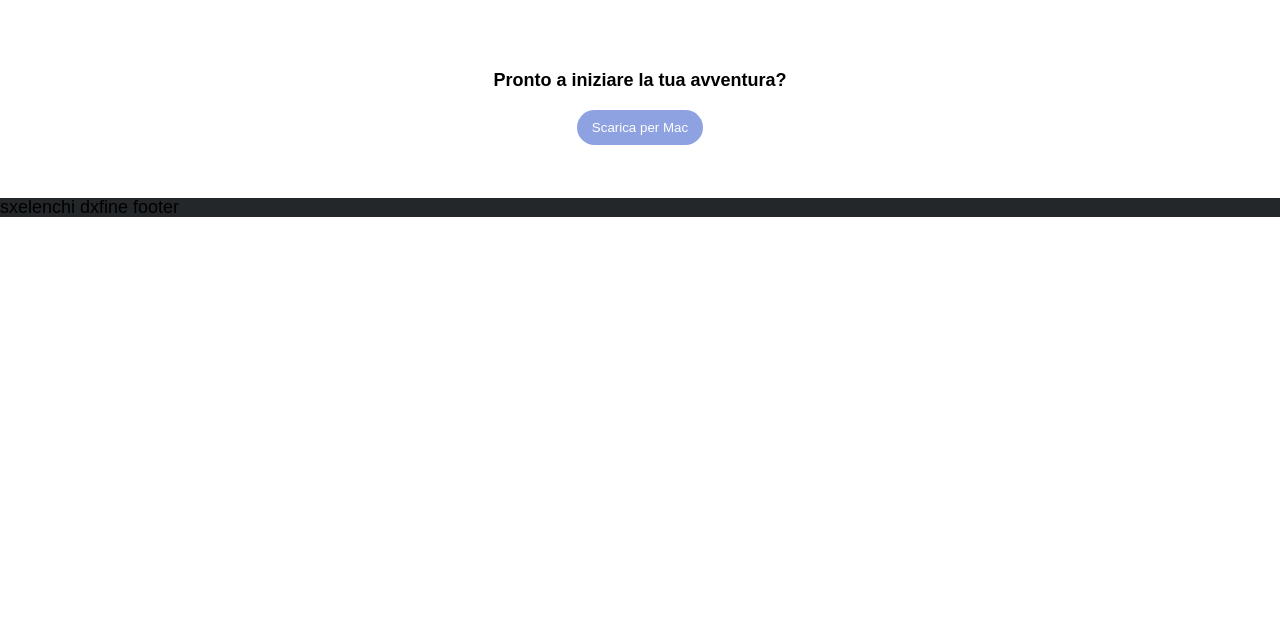
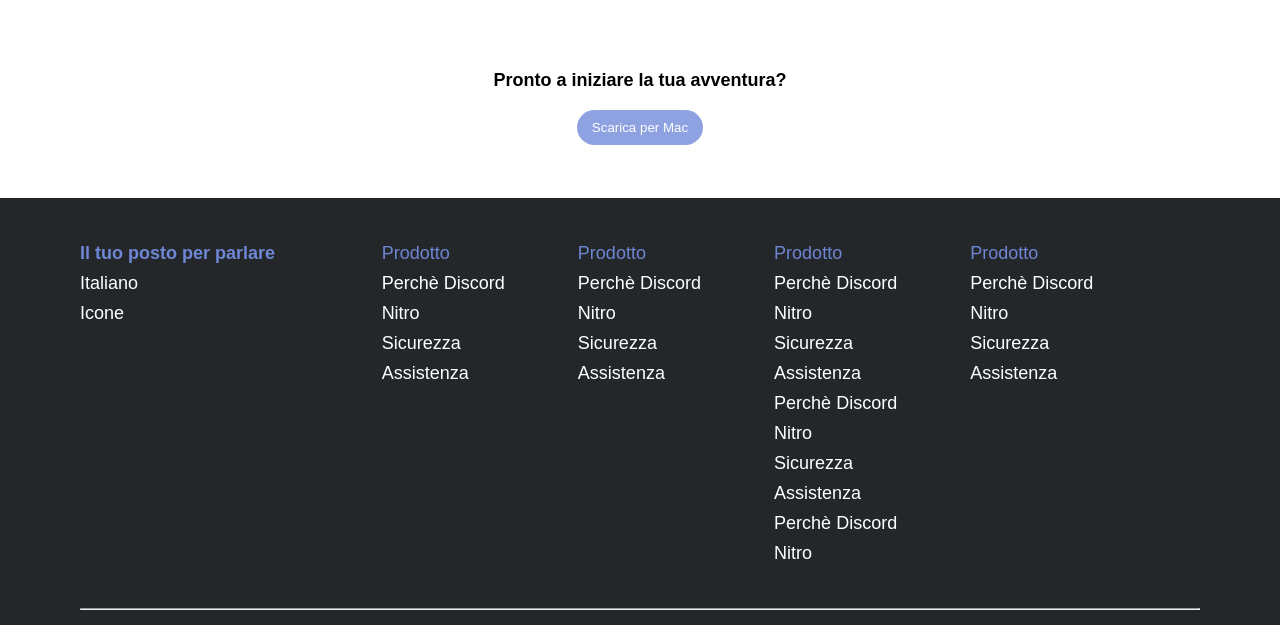
Before and after one commit to trelefede/htmlcss-discord, a plain HTML site: page index.html in a window 1280 px wide. Shown: the part 2569-3194 px from the top of the page. Before the commit the page ends 2786 px from the top, so only its background shows below. Drawn offline with Linux system fonts and the light colour scheme.

Commit message:
completato base footer

```diff
--- a/css/style.css
+++ b/css/style.css
@@ -210,7 +210,35 @@ main {
 /* footer */
 
 .footer {
+    display: flex;
     background-color: #23272a;
+    flex-direction: column;
+    justify-content: space-around;
+    padding: 40px 80px;
 }
 
-.pre-footer {}
+.pre-footer {
+    justify-content: space-between;
+    margin-bottom: 40px;
+    line-height: 30px;
+    color: white;
+}
+
+.link-footer ul {
+    list-style-type: none;
+}
+
+.link-footer {
+    flex-grow: 1;
+    justify-content: space-around;
+    padding: 0px 70px;
+}
+
+.fine-footer {
+    justify-content: space-between;
+    margin: 20px 0px;
+}
+
+#footer-titoli {
+    color: #6f86d4;
+}
--- a/index.html
+++ b/index.html
@@ -125,11 +125,56 @@
         <footer>
             <div class="footer flex">
                 <div class="pre-footer flex">
-                    <div>sx</div>
-                    <div>elenchi dx</div>
+                    <div>
+                        <h4 id="footer-titoli">Il tuo posto per parlare</h4>
+                        <span>Italiano</span>
+                        <div>Icone</div>
+                    </div>
+                    <div class="link-footer flex">
+                        <ul>
+                            <li id="footer-titoli">Prodotto</li>
+                            <li>Perchè Discord</li>
+                            <li>Nitro</li>
+                            <li>Sicurezza</li>
+                            <li>Assistenza</li>
+                        </ul>
+                        <ul>
+                            <li id="footer-titoli">Prodotto</li>
+                            <li>Perchè Discord</li>
+                            <li>Nitro</li>
+                            <li>Sicurezza</li>
+                            <li>Assistenza</li>
+                        </ul>
+                        <ul>
+                            <li id="footer-titoli">Prodotto</li>
+                            <li>Perchè Discord</li>
+                            <li>Nitro</li>
+                            <li>Sicurezza</li>
+                            <li>Assistenza</li>
+                            <li>Perchè Discord</li>
+                            <li>Nitro</li>
+                            <li>Sicurezza</li>
+                            <li>Assistenza</li>
+                            <li>Perchè Discord</li>
+                            <li>Nitro</li>
+
+                        </ul>
+                        <ul>
+                            <li id="footer-titoli">Prodotto</li>
+                            <li>Perchè Discord</li>
+                            <li>Nitro</li>
+                            <li>Sicurezza</li>
+                            <li>Assistenza</li>
+                        </ul>
+                    </div>
                 </div>
-
-                <div>fine footer</div>
+                <hr>
+                <div class="fine-footer flex">
+                    <div class="logo">
+                        <img src="images/logo.svg" alt="Logo discord">
+                    </div>
+                    <button id="violet" class="accedi ">Registrati</button>
+                </div>
             </div>
         </footer>
 
```
